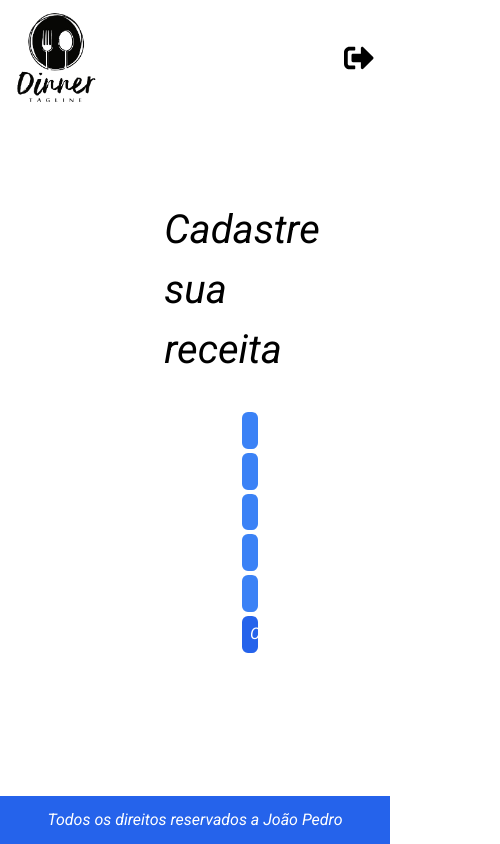
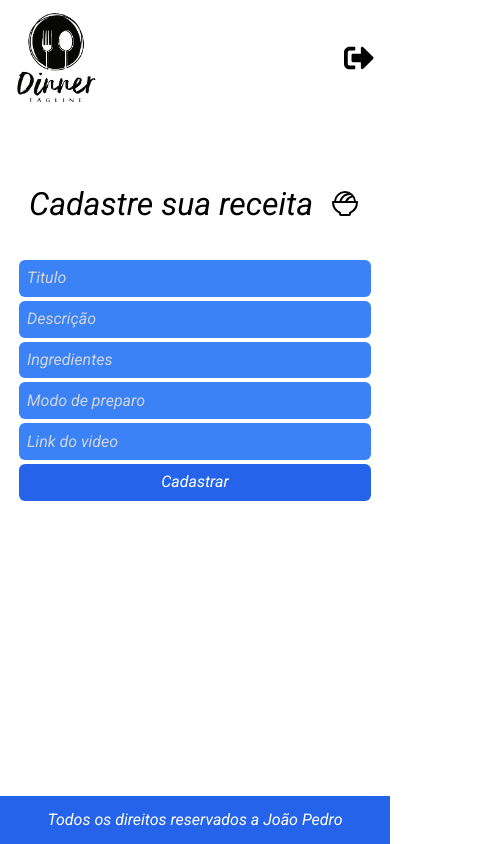
Before and after one commit to DevJoaoPeu/App_Receitas, a Next.js app in the folder web/: page /criarReceita in a window 390 px wide. Shown: the whole page, 500 px wide, since content can reach past the window. Built offline with nearby package versions, Linux system fonts and the light colour scheme; a web font is replaced by a local one.

Commit message:
style: Adicionando classes de responsividade

```diff
--- a/web/src/pages/criarReceita/index.tsx
+++ b/web/src/pages/criarReceita/index.tsx
@@ -5,12 +5,13 @@ import { Input2 } from "@/components/Input2";
 import { PiBowlFood } from "react-icons/pi";
 
 const CriarReceita = () => {
+
   return (
     <div>
       <Header />
-      <div className="px-[250px] mt-[200px]">
+      <div className="mt-[180px]">
         <div>
-          <h1 className="flex justify-center gap-4 items-center text-[2.5rem]">
+          <h1 className="flex px-2 justify-center gap-4 items-center text-[2rem] sm:text-[2.5rem]">
             Cadastre sua receita <PiBowlFood />
           </h1>
         </div>
```
